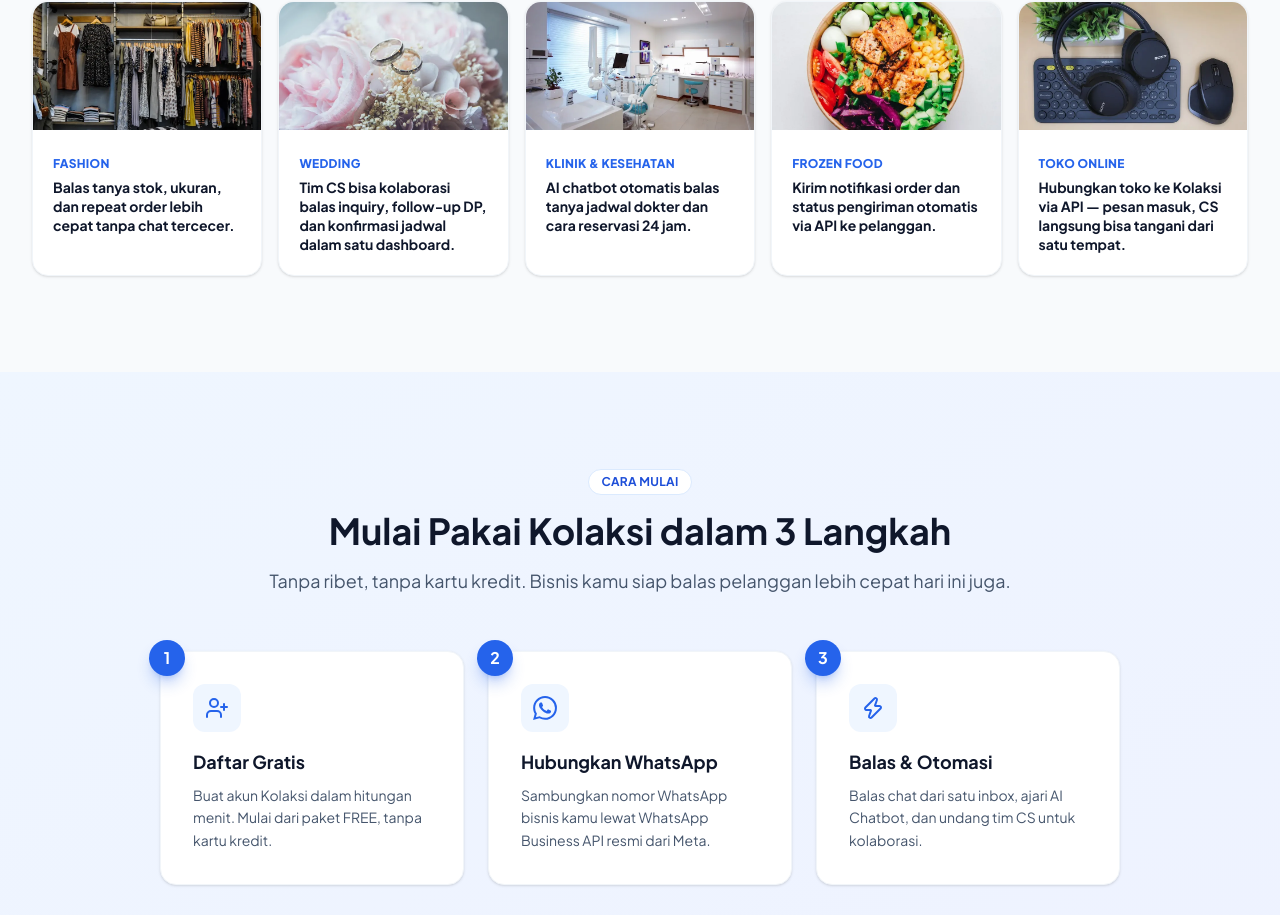
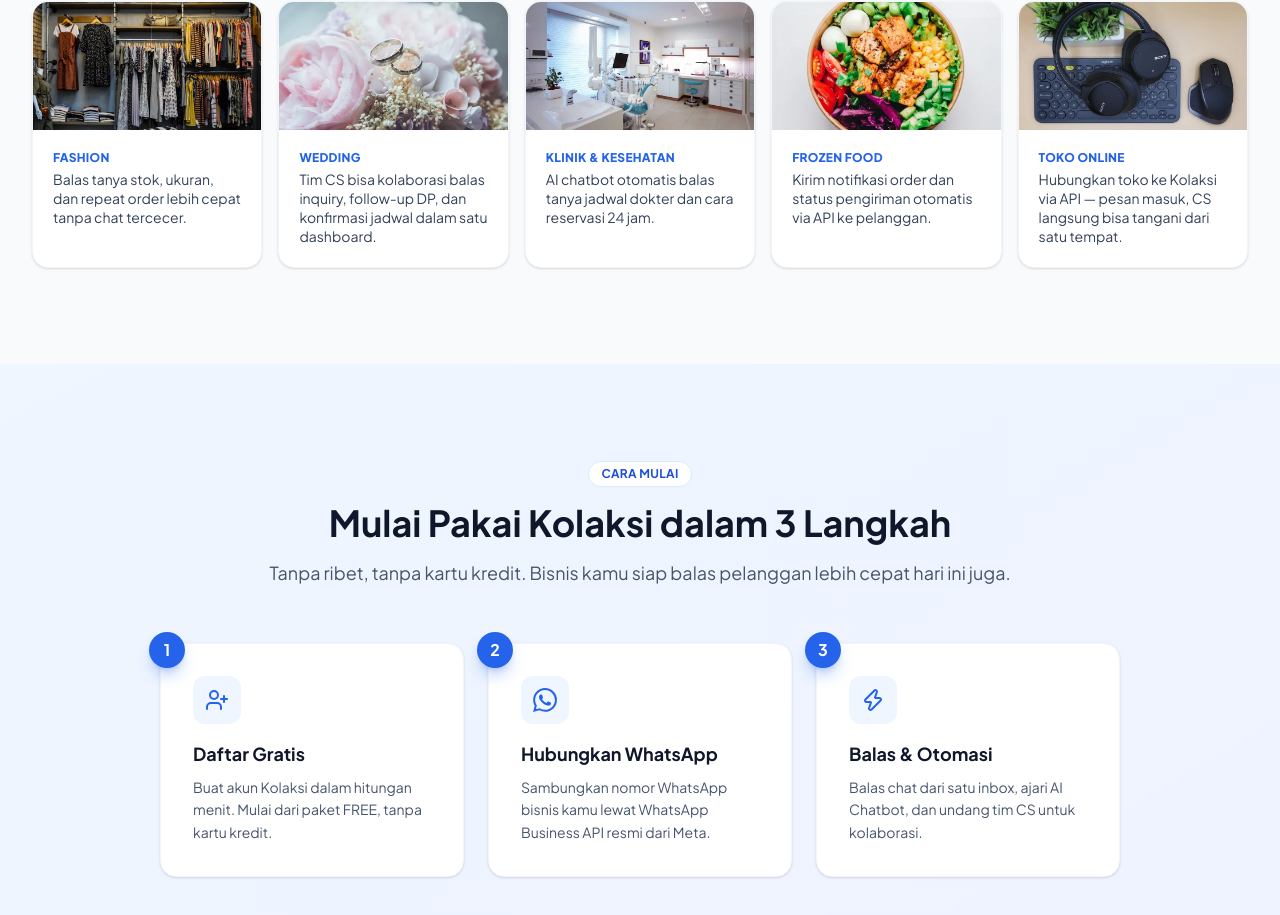
Before and after one commit to nabePi/kolaksi-landing, a Next.js app: page / in a window 1280 px wide. Shown: the part 4421-5336 px from the top of the page. Built offline with nearby package versions, Linux system fonts and the light colour scheme.

Commit message:
Fix AI Comprehension: pisahkan h3 label singkat dari deskripsi di use case cards

```diff
--- a/app/page.jsx
+++ b/app/page.jsx
@@ -612,8 +612,8 @@
                     </picture>
                   </div>
                   <div className="p-5">
-                    <span className="text-brand-600 text-xs font-extrabold uppercase tracking-wide">{item.label}</span>
-                    <h3 className="text-sm font-bold text-slate-900 mt-1 leading-snug">{item.title}</h3>
+                    <h3 className="text-brand-600 text-xs font-extrabold uppercase tracking-wide">{item.label}</h3>
+                    <p className="text-sm text-slate-700 mt-1 leading-snug">{item.title}</p>
                   </div>
                 </div>
               ))}
```
